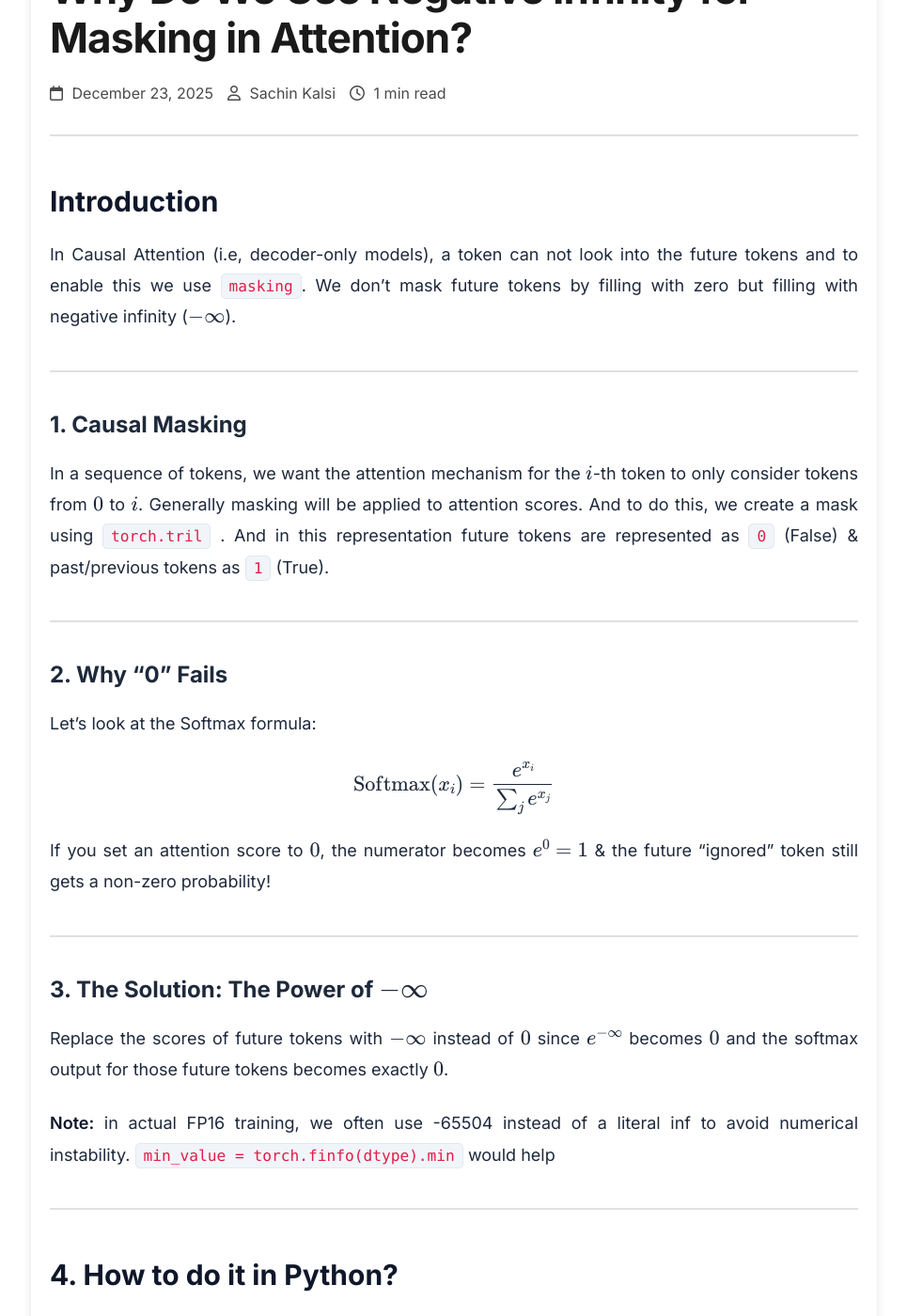
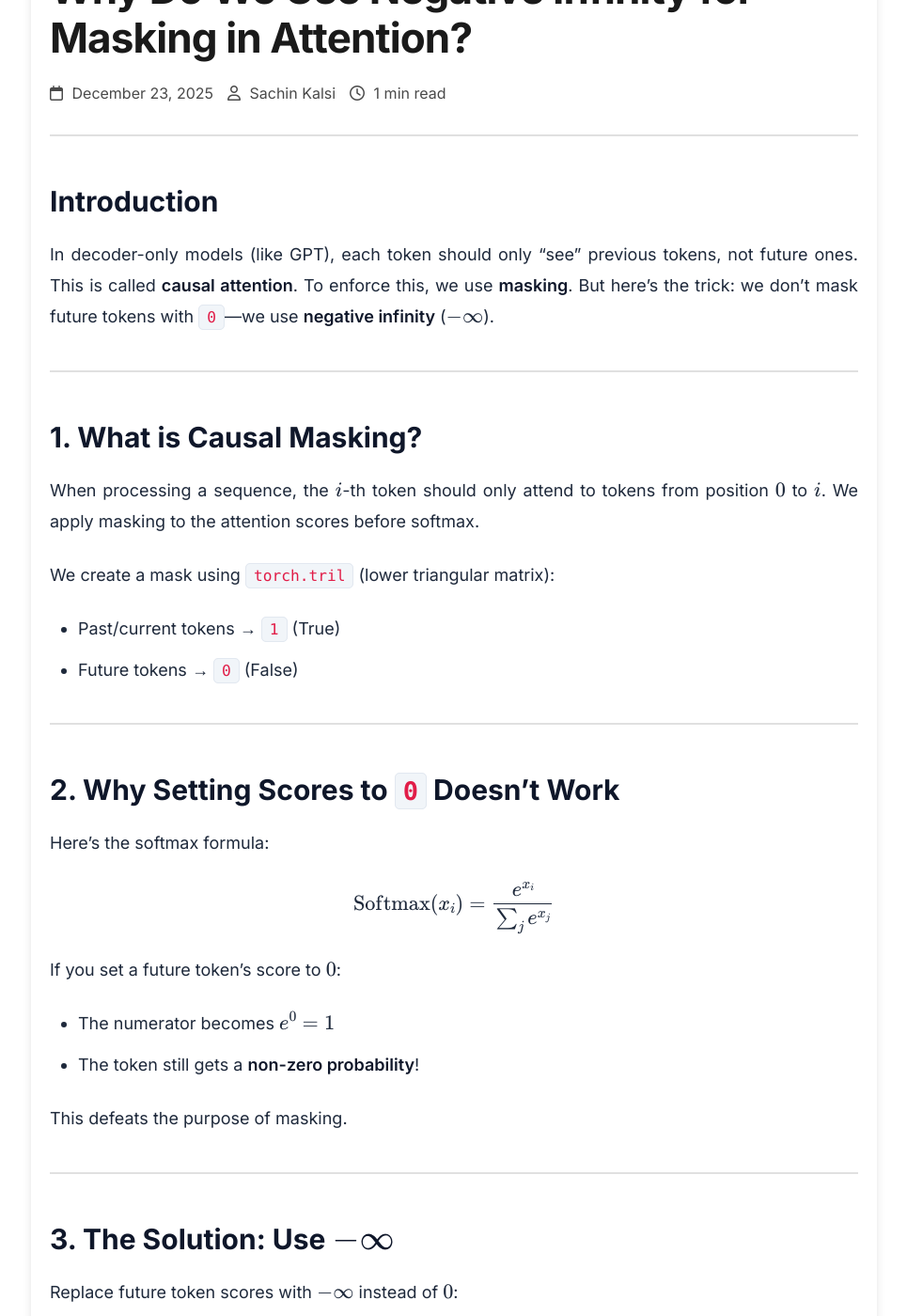
Before and after one commit to SachinKalsi/sachinkalsi.github.io, a Jekyll site: the page built from _posts/2025-12-23-why-do-we-use-negative-inf-for-masking.md, in a window 1280 px wide and 1400 px high, scrolled down 220 px. Shown: the whole window at 94% size, without its empty margins (157-1122 px from the left). Built offline with Jekyll 4.4.1, drawn with Linux system fonts in a browser that asks for light colours; some of the changed text lies outside the part shown.

Commit message:
Update blog post

```diff
--- a/_posts/2025-12-23-why-do-we-use-negative-inf-for-masking.md
+++ b/_posts/2025-12-23-why-do-we-use-negative-inf-for-masking.md
@@ -6,31 +6,41 @@ author: "Sachin Kalsi"
 ---
 ## Introduction
 
-In Causal Attention (i.e, decoder-only models), a token can not look into the future tokens and to enable this we use `masking`. We don't mask future tokens by filling with zero but filling with negative infinity ($-\infty$).
+In decoder-only models (like GPT), each token should only "see" previous tokens, not future ones. This is called **causal attention**. To enforce this, we use **masking**. But here's the trick: we don't mask future tokens with `0`—we use **negative infinity** ($-\infty$).
 
 ---
 
-### 1. Causal Masking
+## 1. What is Causal Masking?
 
-In a sequence of tokens, we want the attention mechanism for the $i$-th token to only consider tokens from $0$ to $i$. Generally masking will be applied to attention scores. And to do this, we create a mask using `torch.tril` . And in this representation future tokens are represented as `0` (False) & past/previous tokens as `1` (True).
+When processing a sequence, the $i$-th token should only attend to tokens from position $0$ to $i$. We apply masking to the attention scores before softmax.
+
+We create a mask using `torch.tril` (lower triangular matrix):
+- Past/current tokens → `1` (True)
+- Future tokens → `0` (False)
 
 ---
 
-### 2. Why "0" Fails
+## 2. Why Setting Scores to `0` Doesn't Work
 
-Let’s look at the Softmax formula:
+Here's the softmax formula:
 
 $$\text{Softmax}(x_i) = \frac{e^{x_i}}{\sum_{j} e^{x_j}}$$
 
-If you set an attention score to $0$, the numerator becomes $e^0 = 1$ & the future "ignored" token still gets a non-zero probability!
+If you set a future token's score to $0$:
+- The numerator becomes $e^0 = 1$
+- The token still gets a **non-zero probability**!
+
+This defeats the purpose of masking.
 
 ---
 
-### 3. The Solution: The Power of $-\infty$
+## 3. The Solution: Use $-\infty$
 
-Replace the scores of future tokens with $-\infty$ instead of $0$ since $e^{-\infty}$ becomes $0$ and the softmax output for those future tokens becomes exactly $0$.
+Replace future token scores with $-\infty$ instead of $0$:
+- $e^{-\infty} = 0$
+- Softmax output for future tokens becomes **exactly** $0$
 
-**Note:** in actual FP16 training, we often use -65504 instead of a literal inf to avoid numerical instability. `min_value = torch.finfo(dtype).min` would help
+**Practical Note:** In FP16 training, we use `-65504` (the minimum float16 value) instead of literal infinity to avoid numerical issues. Use `torch.finfo(dtype).min` to get this value.
 
 ---
 
```
